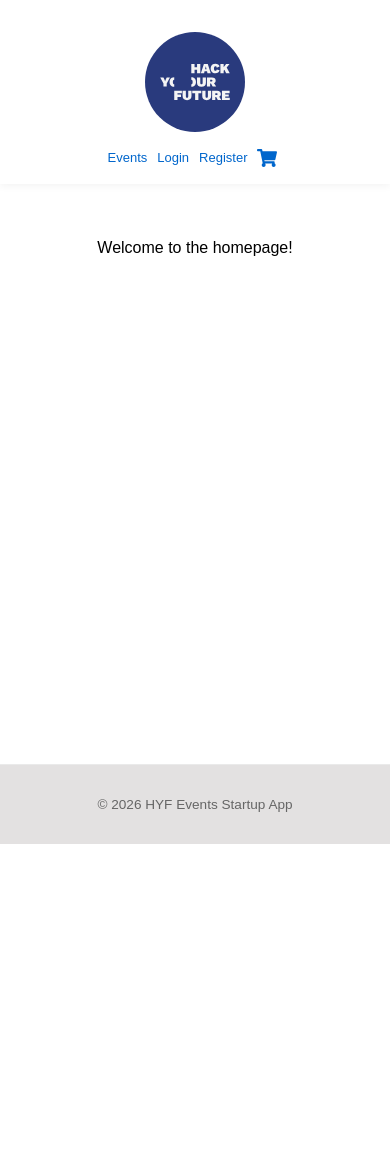
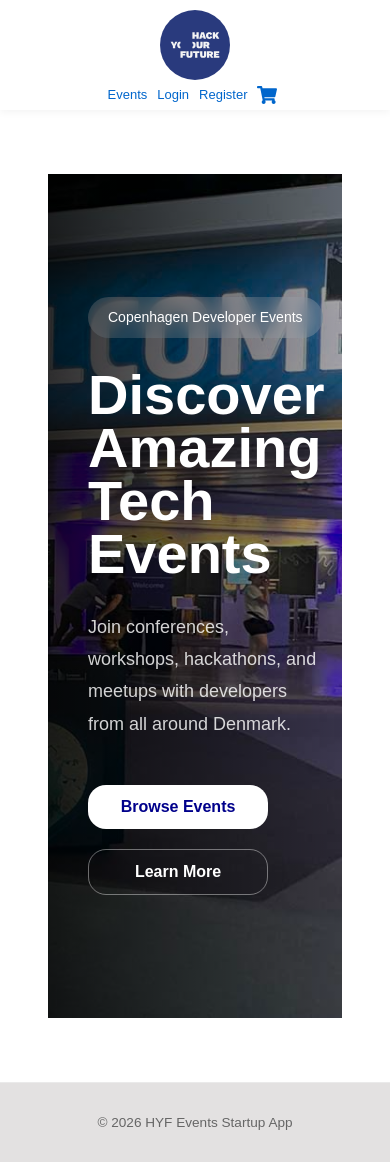
Before and after one commit to rouhi438/events-app-next, a Next.js app: page / in a window 390 px wide. Before the commit the page ends 845 px from the top, so only its background shows below. Built offline with nearby package versions, Linux system fonts and the light colour scheme.

Commit message:
Improve homPage UI and Loading Spinner

```diff
--- a/app/events/[id]/detailList.css
+++ b/app/events/[id]/detailList.css
@@ -129,6 +129,7 @@
 @media (max-width:500px) {
     .detail-header {
         flex-direction: column;
+        gap: 10px;
     }
 
     .back-btn-holder {
--- a/app/events/page.jsx
+++ b/app/events/page.jsx
@@ -4,7 +4,7 @@ import { useState, useEffect } from "react";
 import "./eventList.css";
 import { useAuth } from "../../src/context/AuthContext.jsx";
 import { useSearch } from "../../src/context/SearchContext.jsx";
-
+import { FaSpinner } from "react-icons/fa";
 export default function EventList() {
   const { searchQuery } = useSearch();
 
@@ -17,7 +17,7 @@ export default function EventList() {
   const [error, setError] = useState(null);
 
   const [page, setPage] = useState(1);
-  const [limit] = useState(20);
+  const [limit] = useState(6);
   const { user } = useAuth();
   const baseUrl = process.env.NEXT_PUBLIC_API_URL;
   useEffect(() => {
@@ -44,7 +44,13 @@ export default function EventList() {
       .catch((error) => setError(error.message))
       .finally(() => setLoading(false));
   }, [searchQuery, page]);
-  if (loading) return <p>Loading events...</p>;
+  if (loading)
+    return (
+      <div className="loading-container">
+        <FaSpinner className="spinner" />
+        <p>Loading events...</p>
+      </div>
+    );
   if (error) return <p>Error: {error}</p>;
 
   return (
--- /dev/null
+++ b/app/home.css
@@ -0,0 +1,169 @@
+.home-page {
+    width: 100%;
+    min-height: 100vh;
+}
+
+.hero {
+    position: relative;
+    min-height: 100vh;
+
+    display: flex;
+    align-items: center;
+
+    padding: 0 80px;
+
+    background-size: cover;
+    background-position: center;
+}
+
+.overlay {
+    position: absolute;
+    inset: 0;
+
+    background: linear-gradient(to right,
+            rgba(0, 0, 0, 0.82),
+            rgba(0, 0, 0, 0.35));
+}
+
+.hero-content {
+    position: relative;
+    z-index: 2;
+
+    max-width: 650px;
+
+    color: white;
+
+    animation: fadeIn 1s ease;
+}
+
+.hero-badge {
+    display: inline-block;
+
+    padding: 10px 20px;
+
+    background: rgba(255, 255, 255, 0.12);
+
+    border-radius: 30px;
+
+    margin-bottom: 30px;
+
+    font-size: 14px;
+
+    backdrop-filter: blur(10px);
+}
+
+.hero-content h1 {
+    font-size: 90px;
+
+    line-height: 0.95;
+
+    margin: 0;
+
+    font-weight: 800;
+}
+
+.hero-content p {
+    margin-top: 30px;
+
+    font-size: 20px;
+
+    line-height: 1.8;
+
+    color: rgba(255, 255, 255, 0.82);
+}
+
+.hero-buttons {
+    margin-top: 45px;
+
+    display: flex;
+
+    gap: 20px;
+
+    flex-wrap: wrap;
+}
+
+.primary-btn {
+    border: none;
+
+    padding: 18px 34px;
+
+    border-radius: 18px;
+
+    background: white;
+
+    color: darkblue;
+
+    font-size: 16px;
+
+    font-weight: 700;
+
+    cursor: pointer;
+
+    transition: 0.3s;
+}
+
+.primary-btn:hover {
+    transform: translateY(-5px);
+}
+
+.secondary-btn {
+    border: 1px solid rgba(255, 255, 255, 0.4);
+
+    padding: 18px 34px;
+
+    border-radius: 18px;
+
+    background: transparent;
+
+    color: white;
+
+    font-size: 16px;
+
+    font-weight: 700;
+
+    cursor: pointer;
+
+    transition: 0.3s;
+}
+
+.secondary-btn:hover {
+    background: rgba(255, 255, 255, 0.12);
+}
+
+@keyframes fadeIn {
+    from {
+        opacity: 0;
+        transform: translateY(45px);
+    }
+
+    to {
+        opacity: 1;
+        transform: translateY(0);
+    }
+}
+
+@media (max-width: 900px) {
+    .hero {
+        padding: 0 40px;
+        background-position: 100% center;
+        background-size: cover;
+    }
+
+    .hero-content h1 {
+        font-size: 56px;
+    }
+
+    .hero-content p {
+        font-size: 18px;
+    }
+
+    .hero-buttons {
+        flex-direction: column;
+    }
+
+    .primary-btn,
+    .secondary-btn {
+        padding: 10px 20px;
+        width: 180px;
+    }
+}
--- a/app/page.jsx
+++ b/app/page.jsx
@@ -1,17 +1,41 @@
-// Feel free to replace the content of this component with your own
+import "./home.css";
+import Link from "next/link";
+import bgImage from "../src/assets/events.jpg";
 function HomePage() {
   return (
-    <div
-      style={{
-        padding: "20px",
-        width: "100%",
-        display: "flex",
-        justifyContent: "center",
-        alignItems: "center",
-      }}
-    >
-      Welcome to the homepage!
-    </div>
+    <main className="home-page">
+      <section
+        className="hero"
+        style={{ backgroundImage: `url(${bgImage.src})` }}
+      >
+        <div className="overlay"></div>
+
+        <div className="hero-content">
+          <span className="hero-badge">Copenhagen Developer Events</span>
+
+          <h1>
+            Discover
+            <br />
+            Amazing
+            <br />
+            Tech Events
+          </h1>
+
+          <p>
+            Join conferences, workshops, hackathons, and meetups with developers
+            from all around Denmark.
+          </p>
+
+          <div className="hero-buttons">
+            <Link href="/events">
+              <button className="primary-btn">Browse Events</button>
+            </Link>
+
+            <button className="secondary-btn">Learn More</button>
+          </div>
+        </div>
+      </section>
+    </main>
   );
 }
 
--- a/components/layout/layout.css
+++ b/components/layout/layout.css
@@ -28,8 +28,8 @@ header {
     flex-wrap: wrap;
     align-items: center;
     justify-content: space-between;
-    gap: 20px;
-    padding: 16px 24px;
+    gap: 10px;
+    padding: 5px 24px;
     position: relative;
 }
 
@@ -42,7 +42,7 @@ header {
 
 .logo {
     height: auto;
-    max-width: 160px;
+    max-width: 100px;
     padding: 0 !important;
 }
 
@@ -138,15 +138,20 @@ header {
     position: absolute;
     top: -12px;
     right: 0px;
+
     width: 18px;
     height: 18px;
     border: 1px solid #0066cc !important;
     color: #0066cc !important;
+
     border-radius: 50%;
+
     display: flex;
     align-items: center;
     justify-content: center;
+
     font-size: 10px;
+
     line-height: 1;
 }
 
@@ -173,12 +178,16 @@ footer {
     .Layout header nav {
         flex-direction: column;
         align-items: stretch;
-        gap: 16px;
-        padding: 16px;
+        gap: 5px;
+        padding: 5px;
     }
 
     .logo-holder {
         justify-content: center;
+    }
+
+    .logo {
+        max-width: 70px
     }
 
     .menu-bar {
--- a/components/layout/page.jsx
+++ b/components/layout/page.jsx
@@ -50,7 +50,6 @@ export default function Layout({ children }) {
                 alt="HackYourFuture logo"
                 className="logo"
                 width={100}
-                style={{ padding: "20px" }}
               />
             </a>
             {/* Navigation links go here — e.g. link to event list, cart, login */}
```
Also changed, not shown: app/events/eventList.css (+27 -0 lines), src/assets/events.jpg (added).
